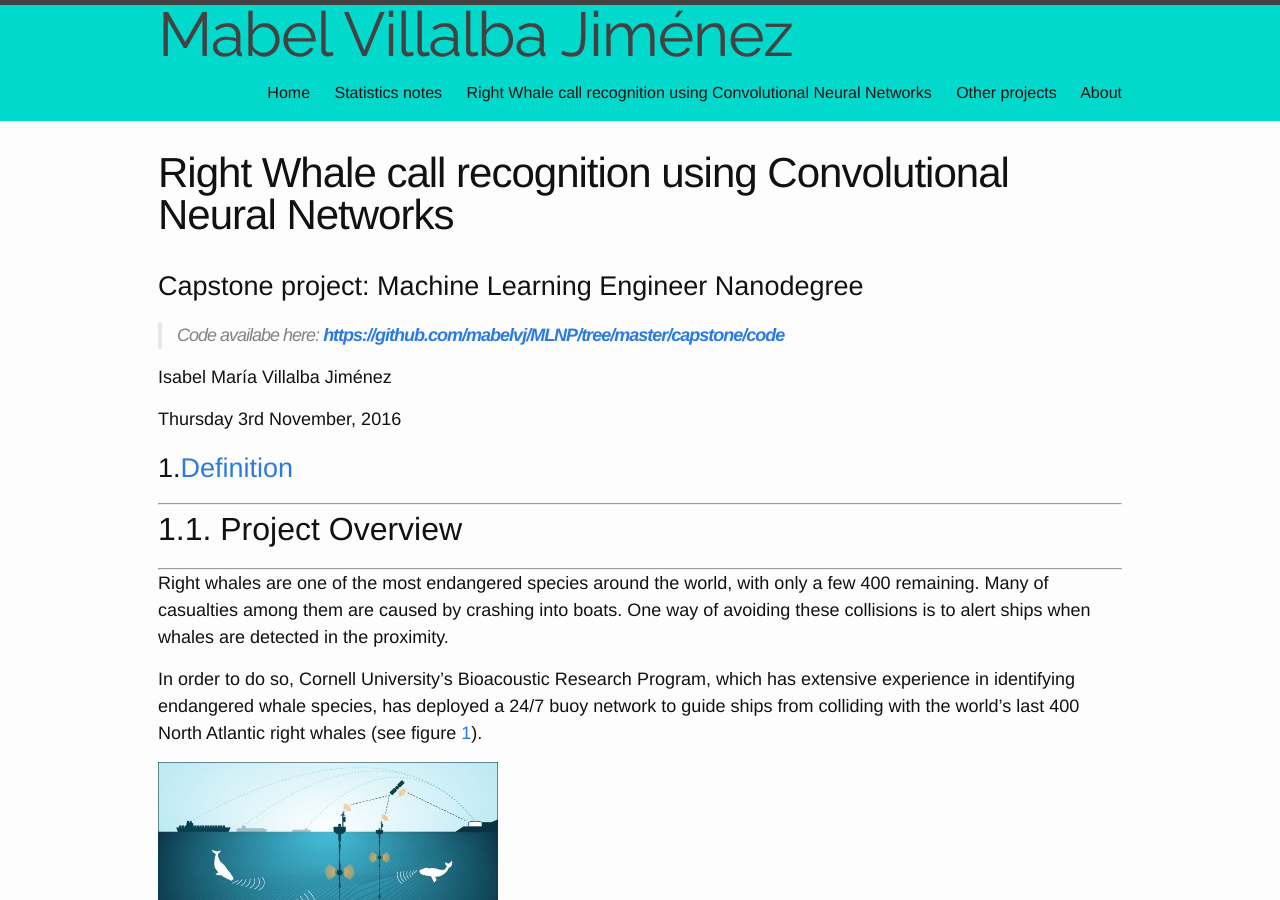
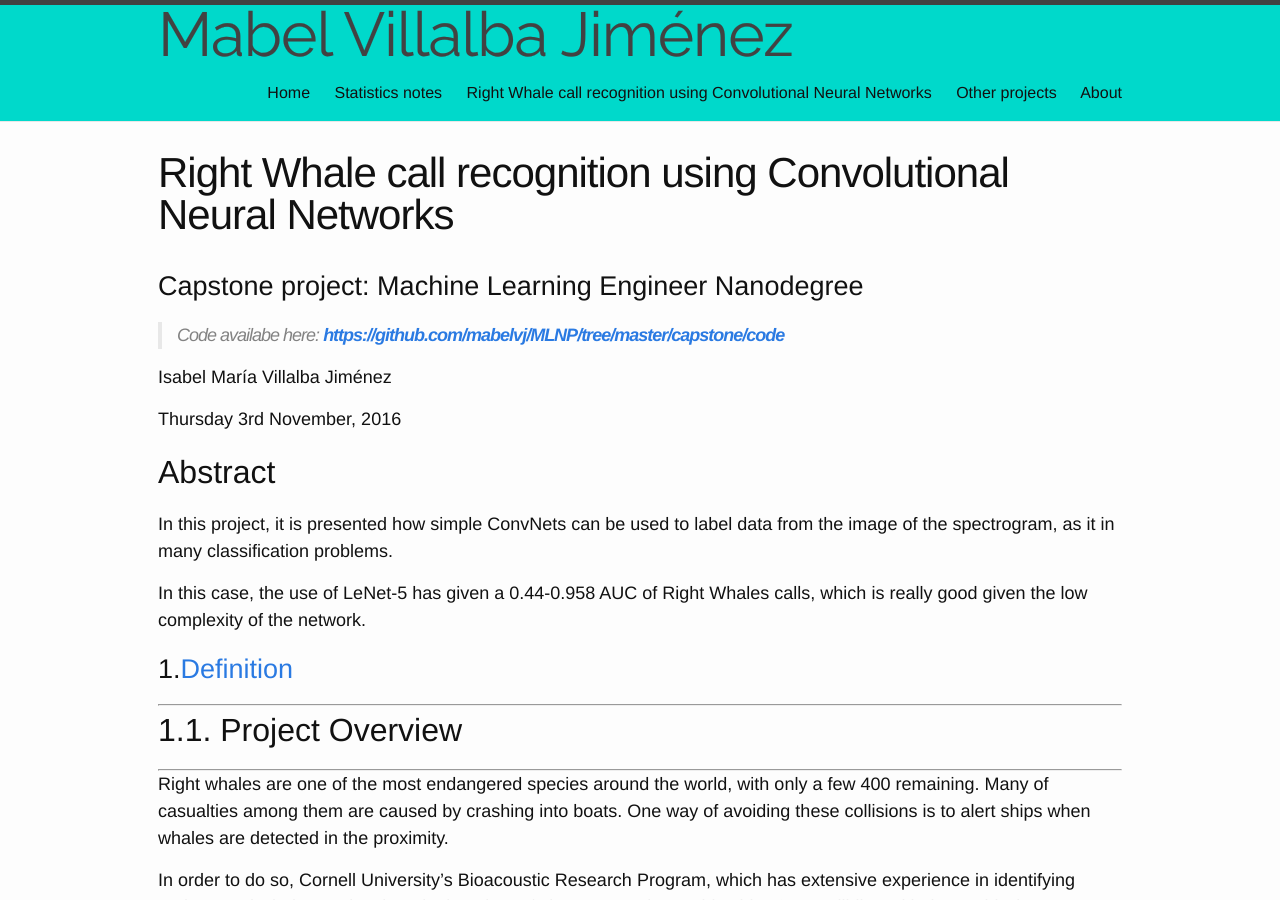
Before and after one commit to mabelvj/mabelvj.github.io, a Jekyll site: the page built from capstone_report_mabelvj.md, in a window 1280 px wide and 900 px high. Built offline with Jekyll 4.4.1, drawn with Linux system fonts in a browser that asks for light colours; some web fonts are replaced; Markdown is read by kramdown in place of the engine named in the settings; formulas are drawn with MathJax 3; comment, search, counter and statistics services are not loaded.

Commit message:
Update capstone_report_mabelvj.md

```diff
--- a/capstone_report_mabelvj.md
+++ b/capstone_report_mabelvj.md
@@ -17,6 +17,11 @@ Capstone project: Machine Learning Engineer Nanodegree
 Isabel María Villalba Jiménez
 
 Thursday  3<span class="s2">rd</span><span class="s3"> </span>November, 2016
+
+## Abstract
+In this project, it is presented how simple ConvNets can be used to label data from the image of the spectrogram, as it in many classification problems.
+
+In this case, the use of LeNet-5 has given a 0.44-0.958 AUC of Right Whales calls, which is really good given the low complexity of the network.
 
 # 1.[Definition](#i.-definition)
 ----------------
```
